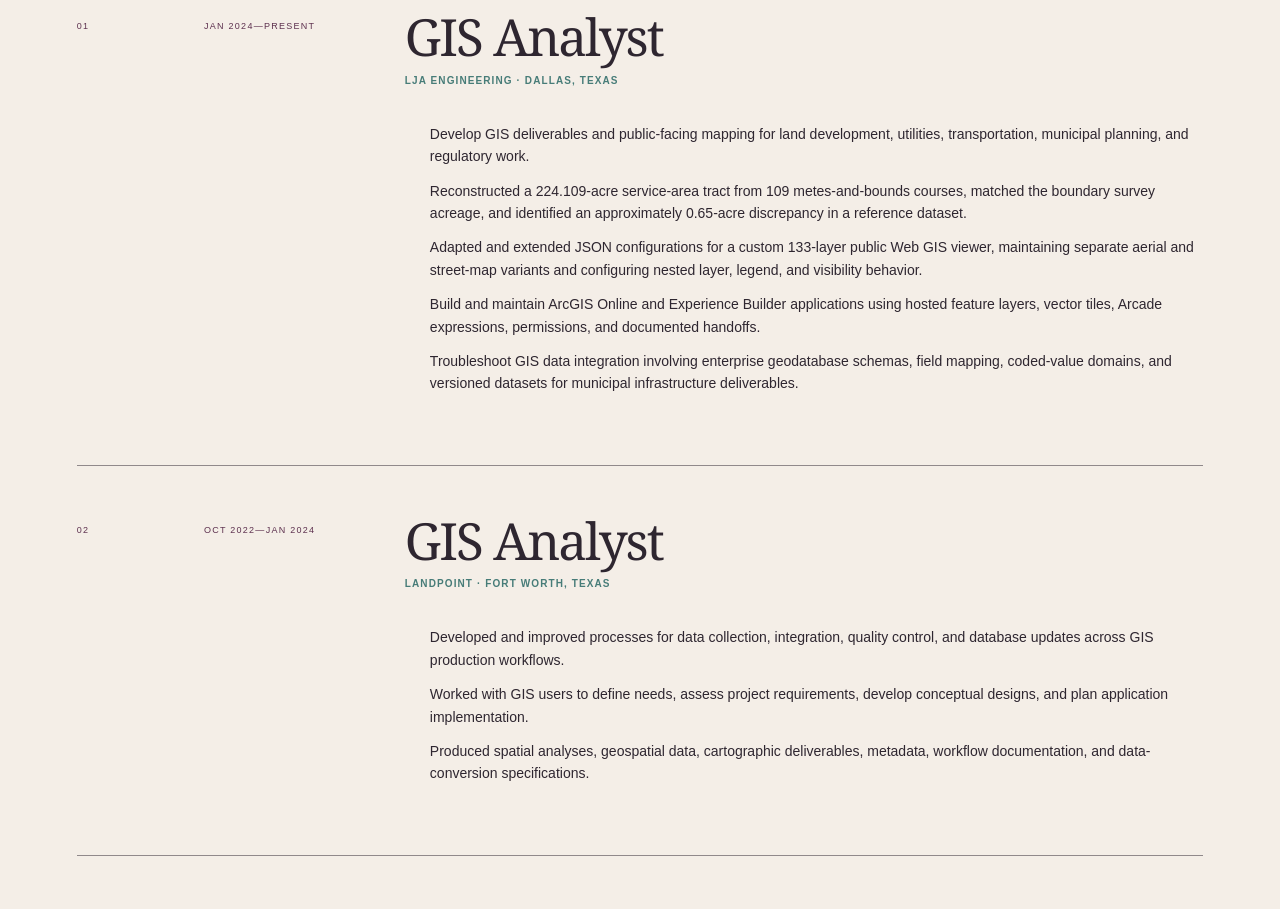
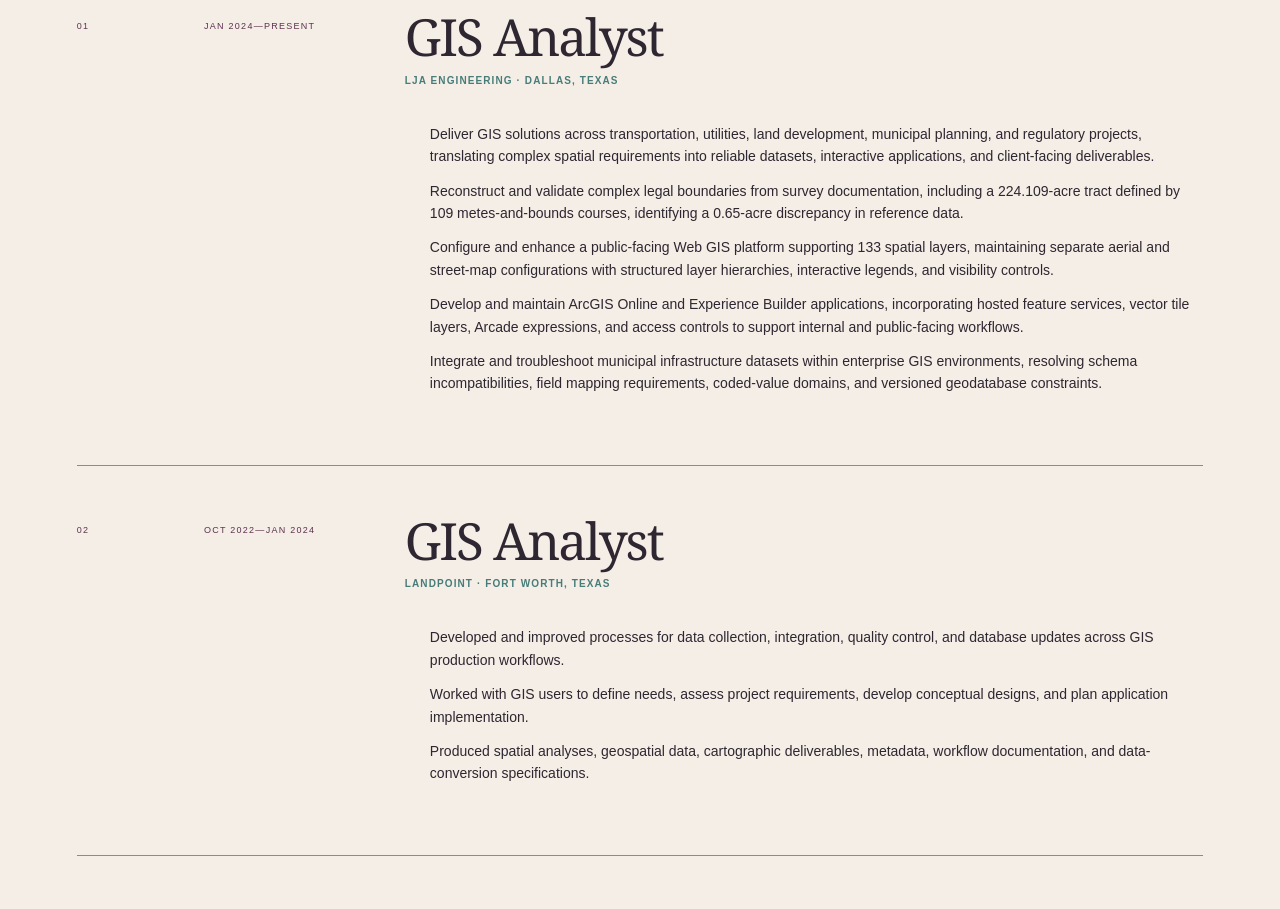
Before and after one commit to YXCastillo/yaneth-gis-portfolio, a Next.js app: page /resume in a window 1280 px wide. Shown: the part 1740-2649 px from the top of the page. Built offline with nearby package versions, Linux system fonts and the light colour scheme.

Commit message:
Strengthen LJA résumé accomplishments

```diff
--- a/app/resume/page.tsx
+++ b/app/resume/page.tsx
@@ -11,11 +11,11 @@ const roles = [
     title: "GIS Analyst",
     company: "LJA Engineering · Dallas, Texas",
     points: [
-      "Develop GIS deliverables and public-facing mapping for land development, utilities, transportation, municipal planning, and regulatory work.",
-      "Reconstructed a 224.109-acre service-area tract from 109 metes-and-bounds courses, matched the boundary survey acreage, and identified an approximately 0.65-acre discrepancy in a reference dataset.",
-      "Adapted and extended JSON configurations for a custom 133-layer public Web GIS viewer, maintaining separate aerial and street-map variants and configuring nested layer, legend, and visibility behavior.",
-      "Build and maintain ArcGIS Online and Experience Builder applications using hosted feature layers, vector tiles, Arcade expressions, permissions, and documented handoffs.",
-      "Troubleshoot GIS data integration involving enterprise geodatabase schemas, field mapping, coded-value domains, and versioned datasets for municipal infrastructure deliverables.",
+      "Deliver GIS solutions across transportation, utilities, land development, municipal planning, and regulatory projects, translating complex spatial requirements into reliable datasets, interactive applications, and client-facing deliverables.",
+      "Reconstruct and validate complex legal boundaries from survey documentation, including a 224.109-acre tract defined by 109 metes-and-bounds courses, identifying a 0.65-acre discrepancy in reference data.",
+      "Configure and enhance a public-facing Web GIS platform supporting 133 spatial layers, maintaining separate aerial and street-map configurations with structured layer hierarchies, interactive legends, and visibility controls.",
+      "Develop and maintain ArcGIS Online and Experience Builder applications, incorporating hosted feature services, vector tile layers, Arcade expressions, and access controls to support internal and public-facing workflows.",
+      "Integrate and troubleshoot municipal infrastructure datasets within enterprise GIS environments, resolving schema incompatibilities, field mapping requirements, coded-value domains, and versioned geodatabase constraints.",
     ],
   },
   {
```
